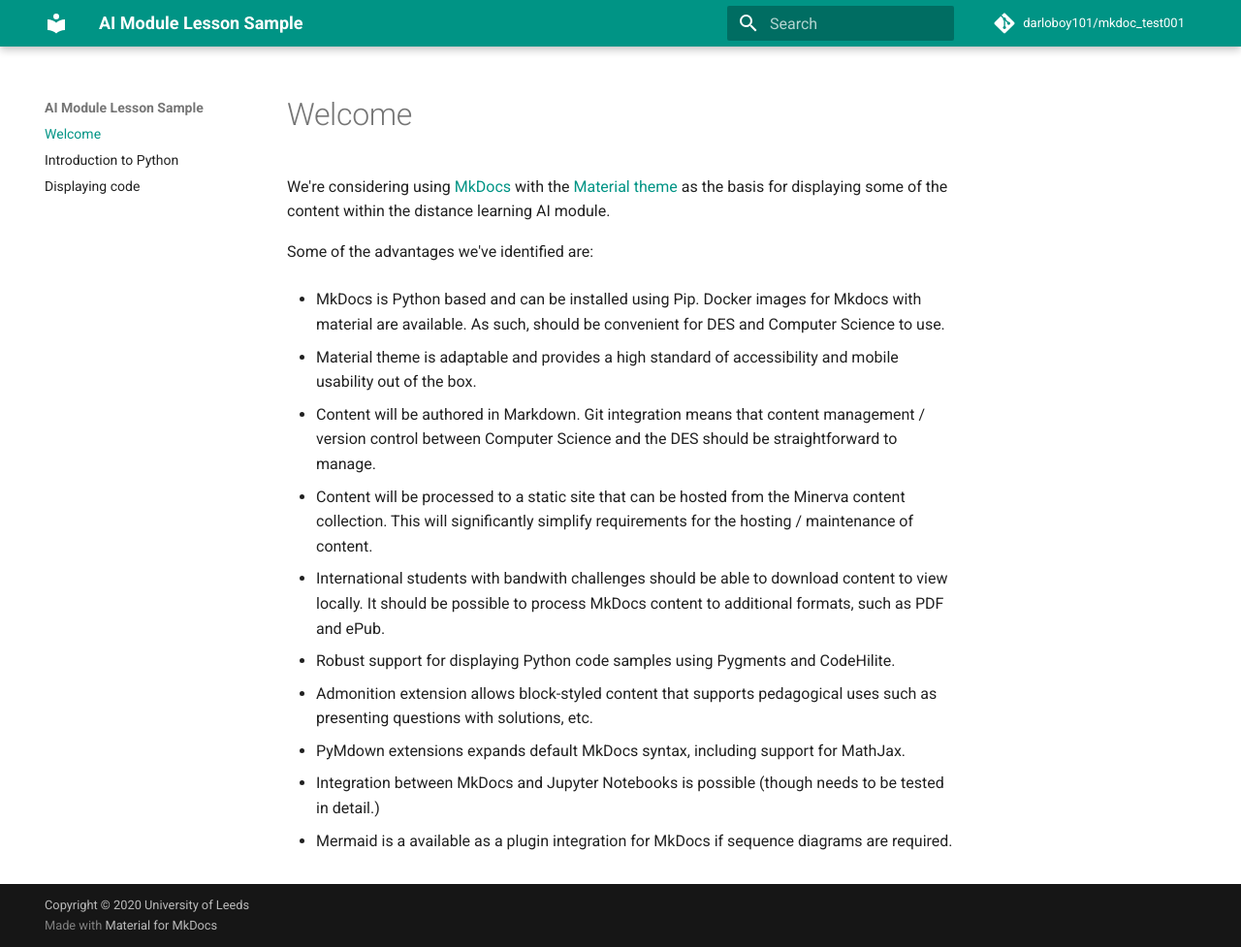
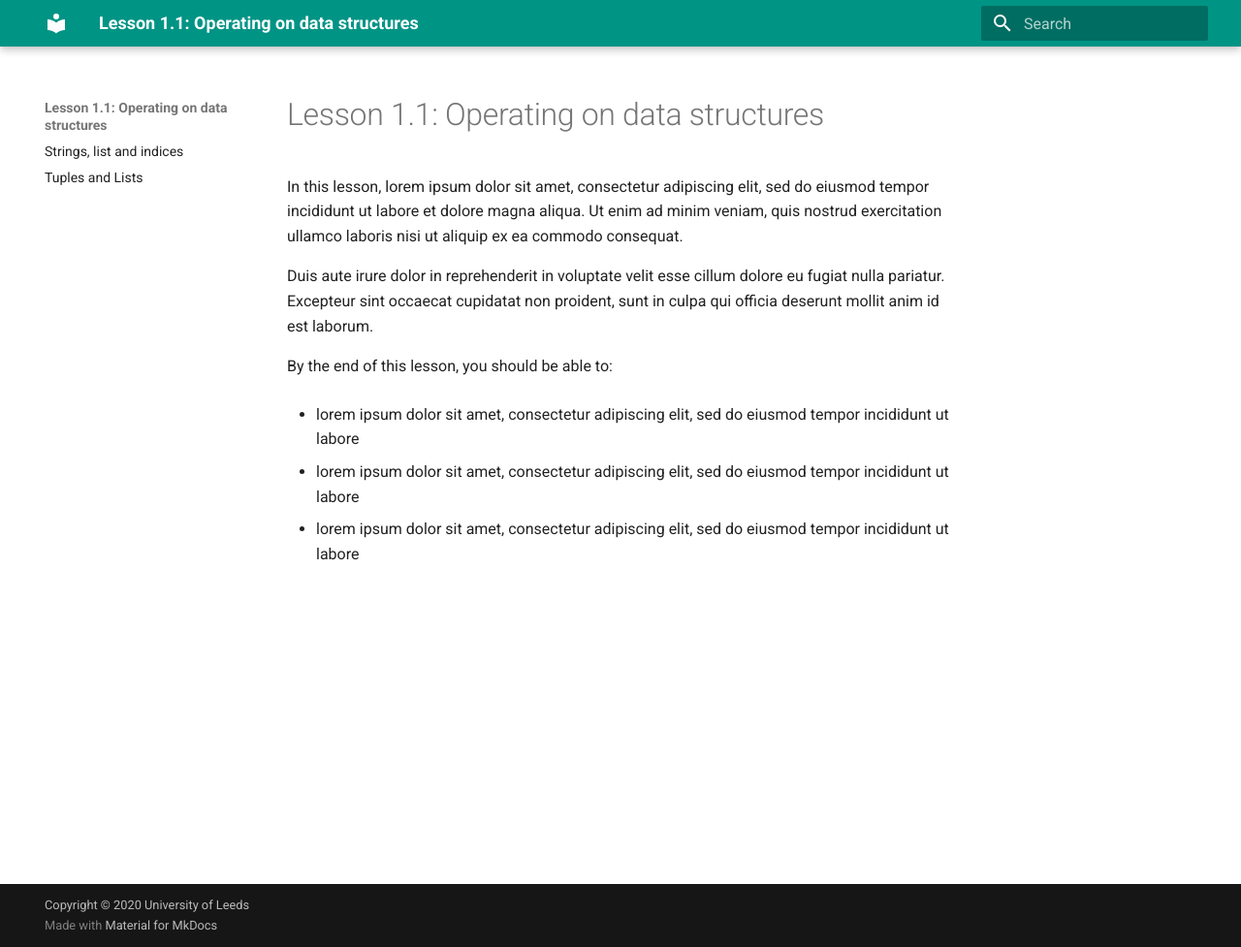
Before and after one commit to darloboy101/mkdoc_test001, an MkDocs documentation site: the page built from docs/index.md, in a window 1280 px wide and 977 px high. Shown: the whole window at 97% size. Built offline with MkDocs 1.6.1 and Material for MkDocs 9.7.7, drawn with Linux system fonts in a browser that asks for light colours; comment, search, counter and statistics services are not loaded.

Commit message:
Updated content for sample lesson

```diff
--- a/docs/index.md
+++ b/docs/index.md
@@ -1,26 +1,15 @@
-# Welcome
+# Lesson 1.1: Operating on data structures
 
-We're considering using [MkDocs](https://www.mkdocs.org) with the [Material theme](https://squidfunk.github.io/mkdocs-material/) as the basis for displaying some of the content within the distance learning AI module.
+In this lesson, lorem ipsum dolor sit amet, consectetur adipiscing elit, sed do eiusmod tempor incididunt ut labore et dolore magna aliqua. Ut enim ad minim veniam, quis nostrud exercitation ullamco laboris nisi ut aliquip ex ea commodo consequat.
 
-Some of the advantages we've identified are:
-
-- MkDocs is Python based and can be installed using Pip. Docker images for Mkdocs with material are available. As such, should be convenient for DES and Computer Science to use.
-
-- Material theme is adaptable and provides a high standard of accessibility and mobile usability out of the box.
-
-- Content will be authored in Markdown. Git integration means that content management / version control between Computer Science and the DES should be straightforward to manage.
-
-- Content will be processed to a static site that can be hosted from the Minerva content collection. This will significantly simplify requirements for the hosting / maintenance of content.
-
-- International students with bandwith challenges should be able to download content to view locally. It should be possible to process MkDocs content to additional formats, such as PDF and ePub.
-
-- Robust support for displaying Python code samples using Pygments and CodeHilite.
+Duis aute irure dolor in reprehenderit in voluptate velit esse cillum dolore eu fugiat nulla pariatur. Excepteur sint occaecat cupidatat non proident, sunt in culpa qui officia deserunt mollit anim id est laborum.
 
 
-- Admonition extension allows block-styled content that supports pedagogical uses such as presenting questions with solutions, etc.
+By the end of this lesson, you should be able to:
 
-- PyMdown extensions expands default MkDocs syntax, including support for MathJax.
 
-- Integration between MkDocs and Jupyter Notebooks is possible (though needs to be tested in detail.)
+- lorem ipsum dolor sit amet, consectetur adipiscing elit, sed do eiusmod tempor incididunt ut labore
 
-- Mermaid is a available as a plugin integration for MkDocs if sequence diagrams are required.
+- lorem ipsum dolor sit amet, consectetur adipiscing elit, sed do eiusmod tempor incididunt ut labore
+
+- lorem ipsum dolor sit amet, consectetur adipiscing elit, sed do eiusmod tempor incididunt ut labore
--- a/mkdocs.yml
+++ b/mkdocs.yml
@@ -1,12 +1,12 @@
 # Project information
-site_name: AI Module Lesson Sample
+site_name: "Lesson 1.1: Operating on data structures"
 site_description: Proof of concept for lesson
 site_author: University of Leeds
 site_url: https://squidfunk.github.io/mkdocs-material/
 
 # Repository
-repo_name: darloboy101/mkdoc_test001
-repo_url: https://github.com/darloboy101/mkdoc_test001
+# repo_name: darloboy101/mkdoc_test001
+# repo_url: https://github.com/darloboy101/mkdoc_test001
 
 # Copyright
 copyright: Copyright &copy; 2020 University of Leeds
@@ -33,9 +33,11 @@
   - auto
 
 nav:
-  - Welcome: index.md
-  - Introduction to Python: sample001.md
-  - Displaying code: sample002.md
+  # - "Lesson 1.1: Operating on data structures": index.md
+  - Strings, list and indices: page001.md
+  - Tuples and Lists: page002.md
+
+  # - Displaying code: sample002.md
 
 
 extra_javascript:
```
Also changed, not shown: docs/page001.md (added, +164 -0 lines), docs/page002.md (added, +249 -0 lines), 3 other files.
